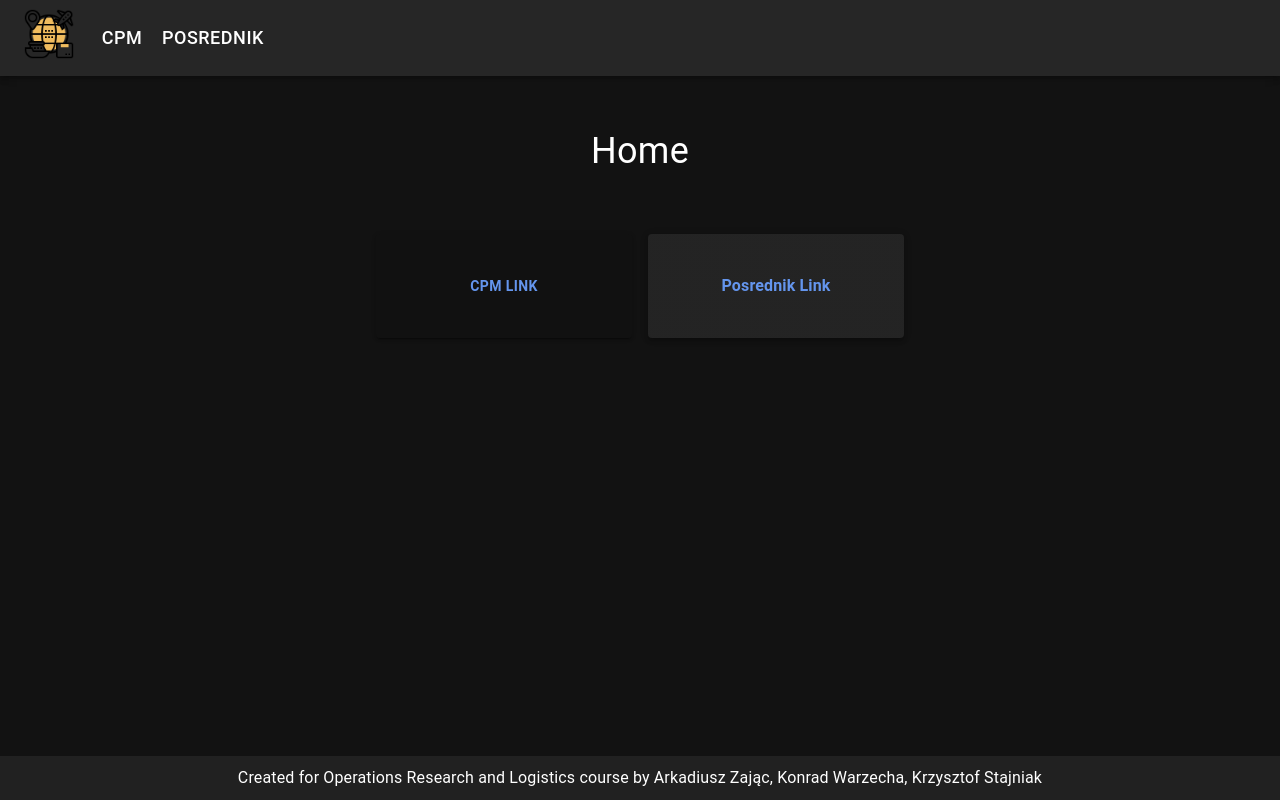
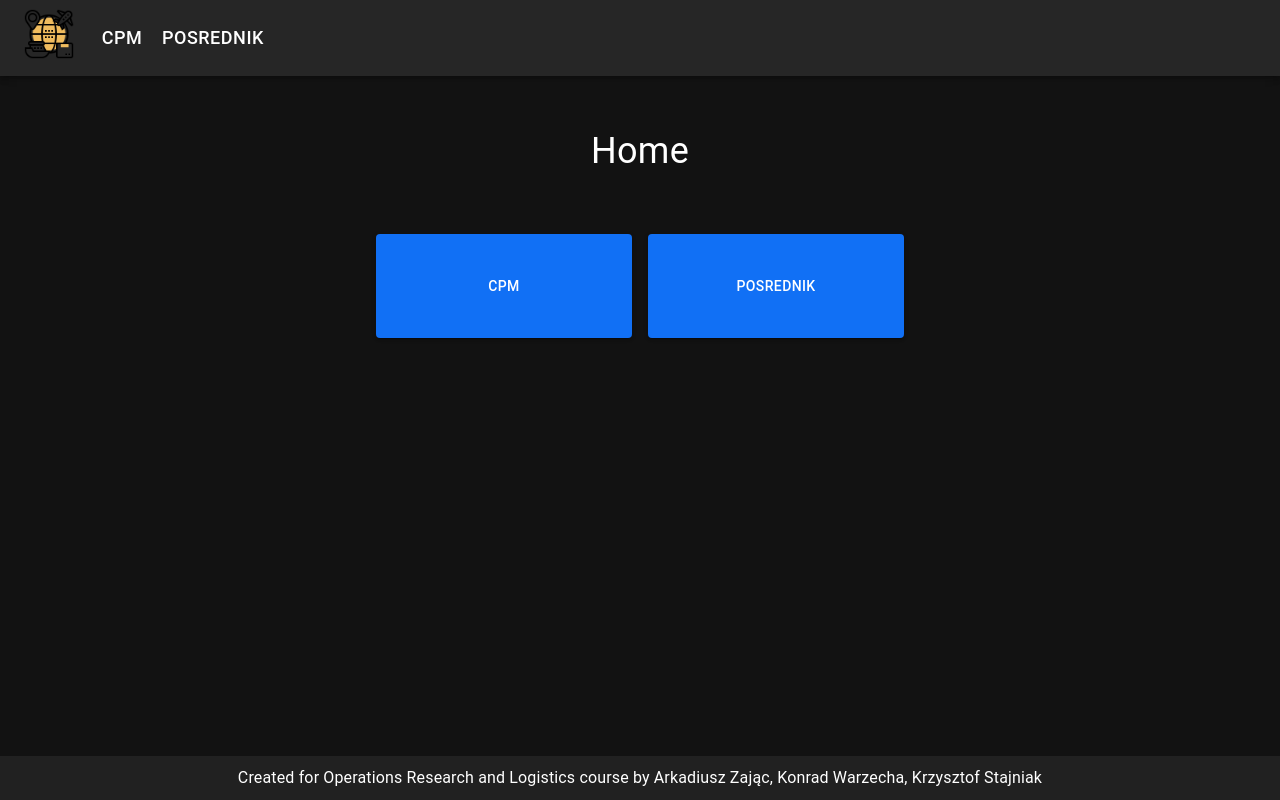
Before and after one commit to aizzy1337/operations_research_and_logistics_web_application, a React (Create React App) app in the folder app/: page / in a window 1280 px wide. Built offline with nearby package versions, Linux system fonts and the light colour scheme.

Commit message:
home changes

```diff
--- a/app/src/components/home/Home.tsx
+++ b/app/src/components/home/Home.tsx
@@ -1,5 +1,4 @@
-import { Box, Button, Paper, Typography } from "@mui/material";
-import { Link } from "react-router-dom";
+import { Box, Button, Typography } from "@mui/material";
 
 function Home() {
   return (
@@ -28,27 +27,25 @@ function Home() {
         href="cpm"
         variant="contained"
         sx={{
-          bgcolor: "#111111",
           width: "20vw",
           textAlign: "center",
           padding: 5,
         }}
       >
-        CPM Link
+        CPM
       </Button>
-      <br />
 
-      <Paper
-        elevation={3}
+      <Button
+        href="posrednik"
+        variant="contained"
         sx={{
-          bgcolor: "#111111",
           width: "20vw",
           textAlign: "center",
           padding: 5,
         }}
       >
-        <Link to="posrednik">Posrednik Link</Link>
-      </Paper>
+        Posrednik
+      </Button>
     </Box>
   );
 }
--- a/app/src/index.css
+++ b/app/src/index.css
@@ -1,7 +1,4 @@
 body {
-  background-color: #2e2e2e;
-  color: aliceblue;
-
   margin: 0;
   font-family: -apple-system, BlinkMacSystemFont, 'Segoe UI', 'Roboto', 'Oxygen',
     'Ubuntu', 'Cantarell', 'Fira Sans', 'Droid Sans', 'Helvetica Neue',
@@ -14,20 +11,3 @@ code {
   font-family: source-code-pro, Menlo, Monaco, Consolas, 'Courier New',
     monospace;
 }
-
-a:link {
-  color: cornflowerblue;
-  text-decoration: none;
-  font-weight: bold;
-}
-
-a:visited {
-  color: grey;
-  font-weight: bold;
-}
-
-a:hover {
-  color: whitesmoke;
-  font-weight: bold;
-  text-decoration: none;
-}
```
